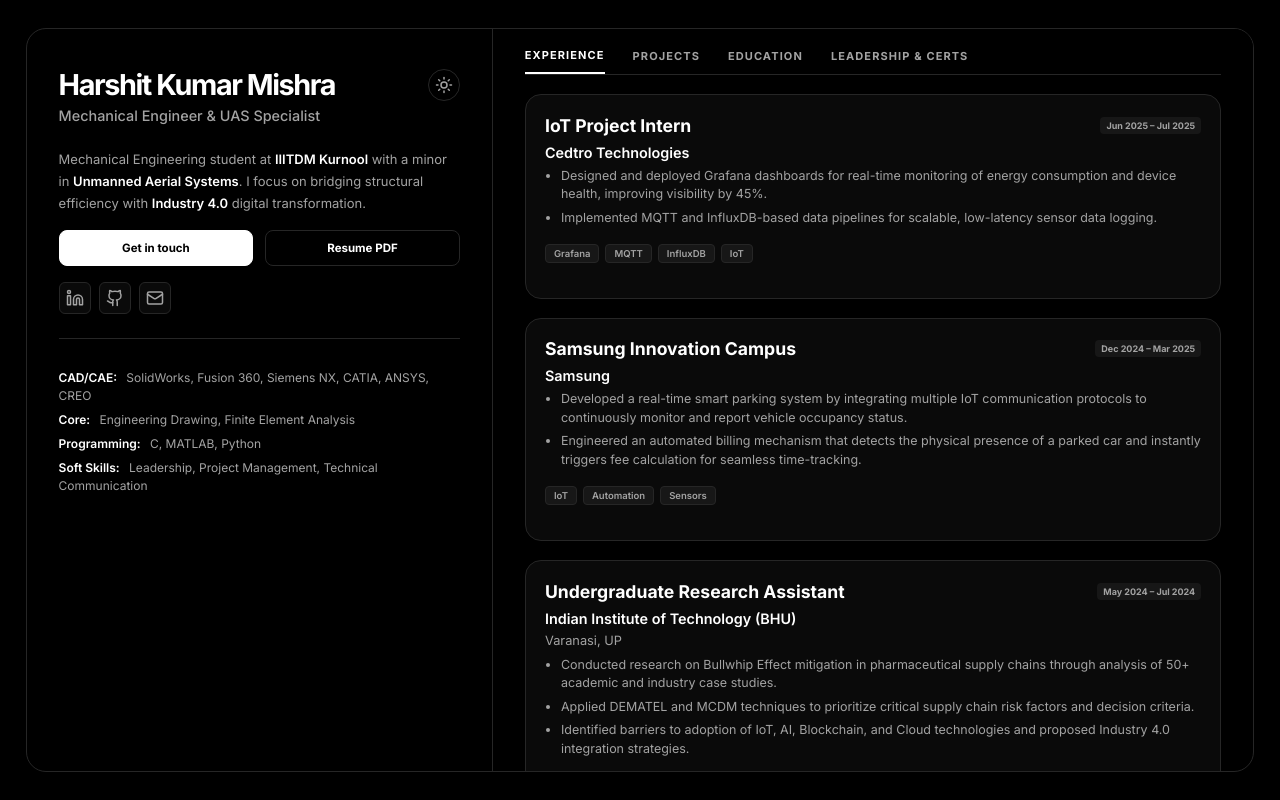
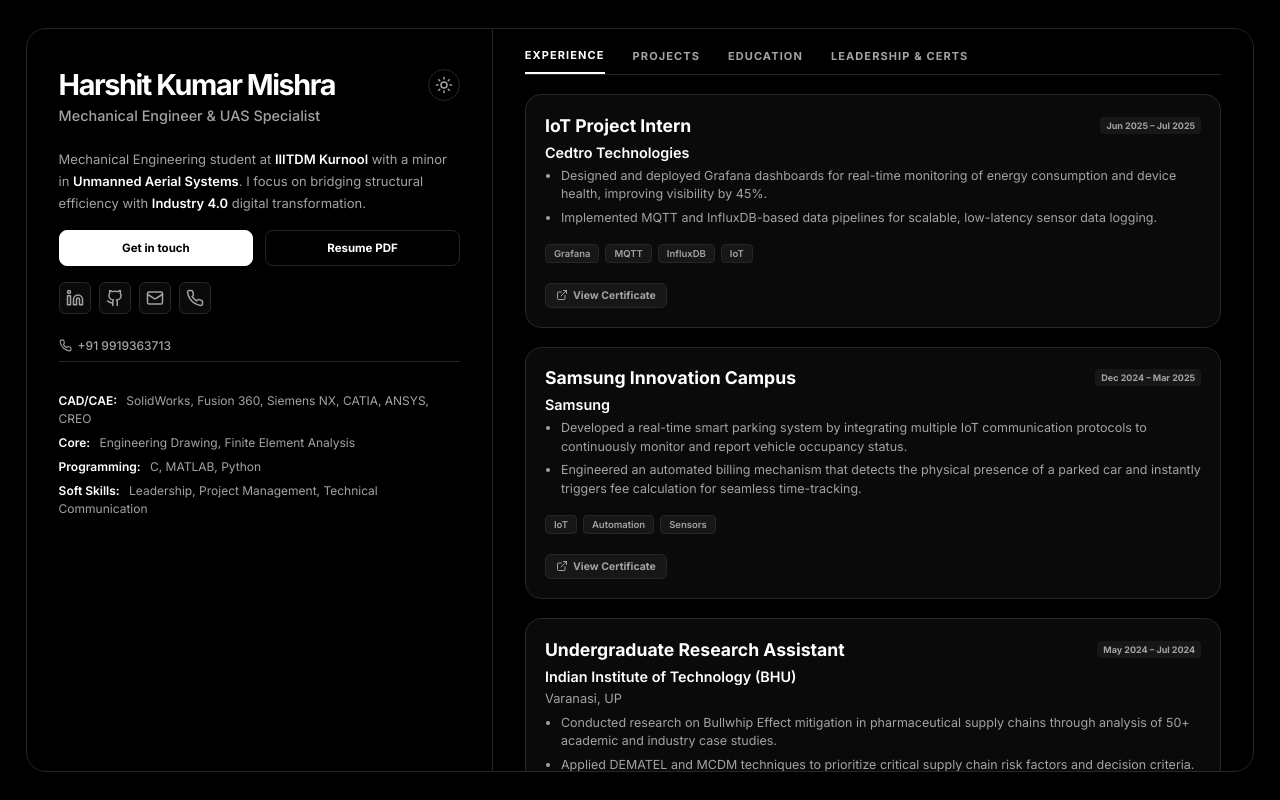
Before and after one commit to chaitanyadjx/harshit-port, a React (Vite) app: page / in a window 1280 px wide. Built offline with nearby package versions, Linux system fonts and the light colour scheme.

Commit message:
added few changez

```diff
--- a/src/App.jsx
+++ b/src/App.jsx
@@ -1,6 +1,24 @@
 import React, { useState, useEffect } from 'react';
 import { DATA } from './data';
-import { Sun, Moon, Linkedin, Github, Mail, X } from 'lucide-react';
+import { Sun, Moon, Linkedin, Github, Mail, X, Phone, ExternalLink } from 'lucide-react';
+
+function DescriptionWithReadMore({ description, maxItems = 2 }) {
+  const [expanded, setExpanded] = useState(false);
+  const needsTruncation = description.length > maxItems;
+  const visibleItems = expanded ? description : description.slice(0, maxItems);
+  return (
+    <div className="description">
+      <ul>
+        {visibleItems.map((desc, i) => <li key={i}>{desc}</li>)}
+      </ul>
+      {needsTruncation && (
+        <button className="read-more-toggle" onClick={e => { e.stopPropagation(); setExpanded(!expanded); }}>
+          {expanded ? 'Show less ▴' : 'Read more ▾'}
+        </button>
+      )}
+    </div>
+  );
+}
 
 function App() {
   const [theme, setTheme] = useState('dark');
@@ -68,6 +86,14 @@
             <a href={`mailto:${DATA.personal.email}`} title="Email">
               <Mail size={18} />
             </a>
+            <a href={`tel:+91${DATA.personal.phone}`} title="Phone">
+              <Phone size={18} />
+            </a>
+          </div>
+
+          <div className="phone-display">
+            <Phone size={13} />
+            <a href={`tel:+91${DATA.personal.phone}`}>+91 {DATA.personal.phone}</a>
           </div>
 
           <div className="skills-summary">
@@ -106,15 +132,16 @@
                   </div>
                   <span className="role">{exp.company}</span>
                   {exp.location && <span className="location">{exp.location}</span>}
-                  <div className="description">
-                    <ul>
-                      {exp.description.map((desc, i) => <li key={i}>{desc}</li>)}
-                    </ul>
-                  </div>
+                  <DescriptionWithReadMore description={exp.description} />
                   {exp.tags && (
                     <div className="tags">
                       {exp.tags.map(tag => <span key={tag}>{tag}</span>)}
                     </div>
+                  )}
+                  {exp.certificateUrl && (
+                    <a href={exp.certificateUrl} className="cert-link" target="_blank" rel="noopener noreferrer" onClick={e => e.stopPropagation()}>
+                      <ExternalLink size={12} /> View Certificate
+                    </a>
                   )}
                 </div>
               </div>
@@ -131,11 +158,7 @@
                     <span className="title">{proj.title}</span>
                     <span className="date auto-margin">{proj.date}</span>
                   </div>
-                  <div className="description">
-                    <ul>
-                      {proj.description.map((desc, i) => <li key={i}>{desc}</li>)}
-                    </ul>
-                  </div>
+                  <DescriptionWithReadMore description={proj.description} />
                   {proj.tags && (
                     <div className="tags">
                       {proj.tags.map(tag => <span key={tag}>{tag}</span>)}
--- a/src/data.js
+++ b/src/data.js
@@ -42,7 +42,8 @@
         "Designed and deployed Grafana dashboards for real-time monitoring of energy consumption and device health, improving visibility by 45%.",
         "Implemented MQTT and InfluxDB-based data pipelines for scalable, low-latency sensor data logging."
       ],
-      tags: ["Grafana", "MQTT", "InfluxDB", "IoT"]
+      tags: ["Grafana", "MQTT", "InfluxDB", "IoT"],
+      certificateUrl: "#"
     },
     {
       id: "exp2",
@@ -53,7 +54,8 @@
         "Developed a real-time smart parking system by integrating multiple IoT communication protocols to continuously monitor and report vehicle occupancy status.",
         "Engineered an automated billing mechanism that detects the physical presence of a parked car and instantly triggers fee calculation for seamless time-tracking."
       ],
-      tags: ["IoT", "Automation", "Sensors"]
+      tags: ["IoT", "Automation", "Sensors"],
+      certificateUrl: "#"
     },
     {
       id: "exp3",
@@ -66,7 +68,8 @@
         "Applied DEMATEL and MCDM techniques to prioritize critical supply chain risk factors and decision criteria.",
         "Identified barriers to adoption of IoT, AI, Blockchain, and Cloud technologies and proposed Industry 4.0 integration strategies."
       ],
-      tags: ["MCDM", "DEMATEL", "Industry 4.0", "Research"]
+      tags: ["MCDM", "DEMATEL", "Industry 4.0", "Research"],
+      certificateUrl: "#"
     }
   ],
   projects: [
--- a/src/index.css
+++ b/src/index.css
@@ -109,8 +109,8 @@
 .skill-line { font-size: 12px; color: var(--text-muted); line-height: 1.5; margin-top: 6px; }
 .skill-line b { color: var(--text-primary); margin-right: 6px; font-weight: 600; }
 
-main { width: 62%; overflow-y: auto; position: relative; }
-main::-webkit-scrollbar { width: 0px; }
+main { width: 62%; overflow-y: auto; position: relative; scrollbar-width: none; }
+main::-webkit-scrollbar { display: none; }
 
 .sticky-header {
   position: sticky;
@@ -267,3 +267,64 @@
 .clickable-card {
   cursor: pointer;
 }
+
+/* Read More Toggle */
+.read-more-toggle {
+  background: none;
+  border: none;
+  color: var(--text-muted);
+  font-family: inherit;
+  font-size: 11px;
+  font-weight: 600;
+  cursor: pointer;
+  padding: 4px 0;
+  margin-top: 4px;
+  transition: color 0.2s;
+  letter-spacing: 0.02em;
+}
+.read-more-toggle:hover {
+  color: var(--text-primary);
+}
+
+/* Certificate Link */
+.cert-link {
+  display: inline-flex;
+  align-items: center;
+  gap: 5px;
+  font-size: 10.5px;
+  font-weight: 700;
+  color: var(--text-muted);
+  text-decoration: none;
+  border: 1px solid var(--border);
+  padding: 5px 10px;
+  border-radius: 6px;
+  background: var(--tag-bg);
+  transition: 0.2s;
+  cursor: pointer;
+  margin-top: 4px;
+}
+.cert-link:hover {
+  color: var(--text-primary);
+  border-color: var(--text-primary);
+  transform: translateY(-1px);
+}
+
+/* Phone Display */
+.phone-display {
+  display: flex;
+  align-items: center;
+  gap: 6px;
+  color: var(--text-muted);
+  font-size: 12px;
+  margin-top: 0.5rem;
+  margin-bottom: 0.5rem;
+}
+.phone-display a {
+  color: var(--text-muted);
+  text-decoration: none;
+  font-weight: 500;
+  transition: color 0.2s;
+}
+.phone-display a:hover {
+  color: var(--text-primary);
+}
```
